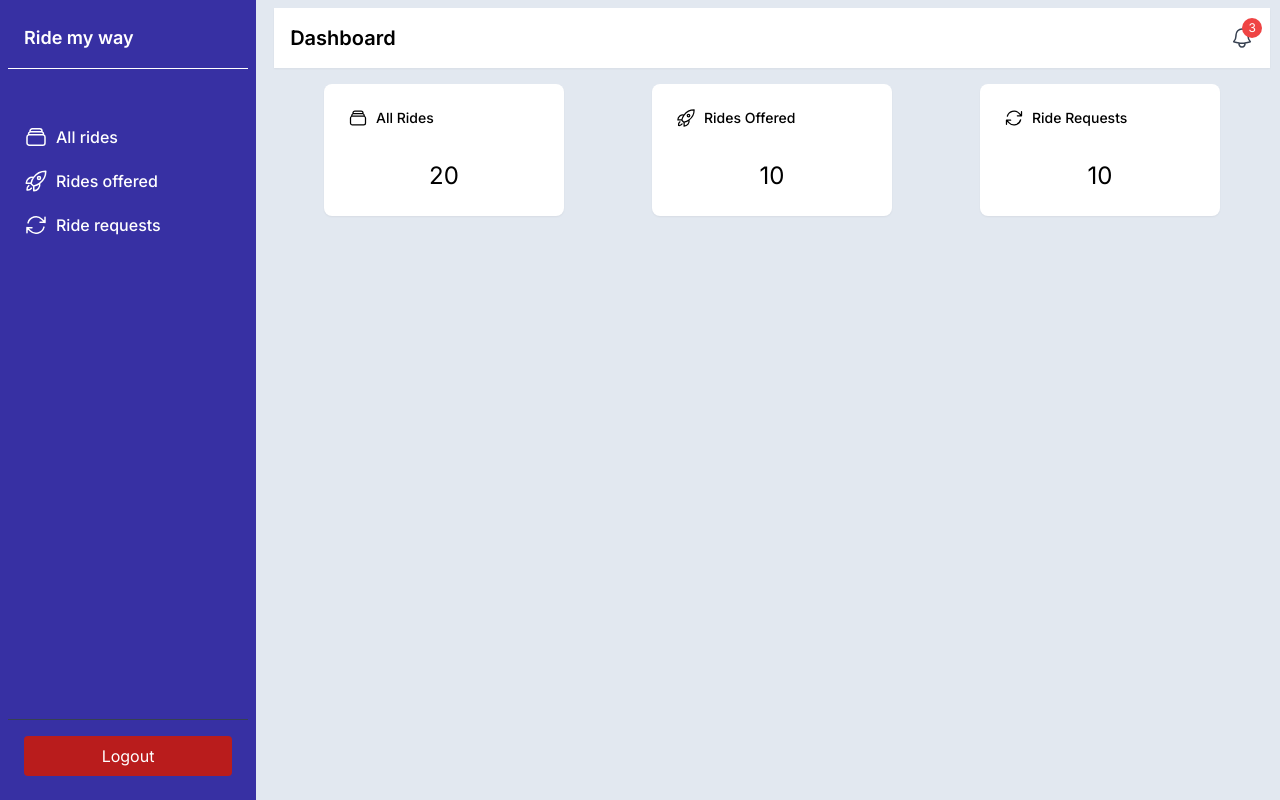
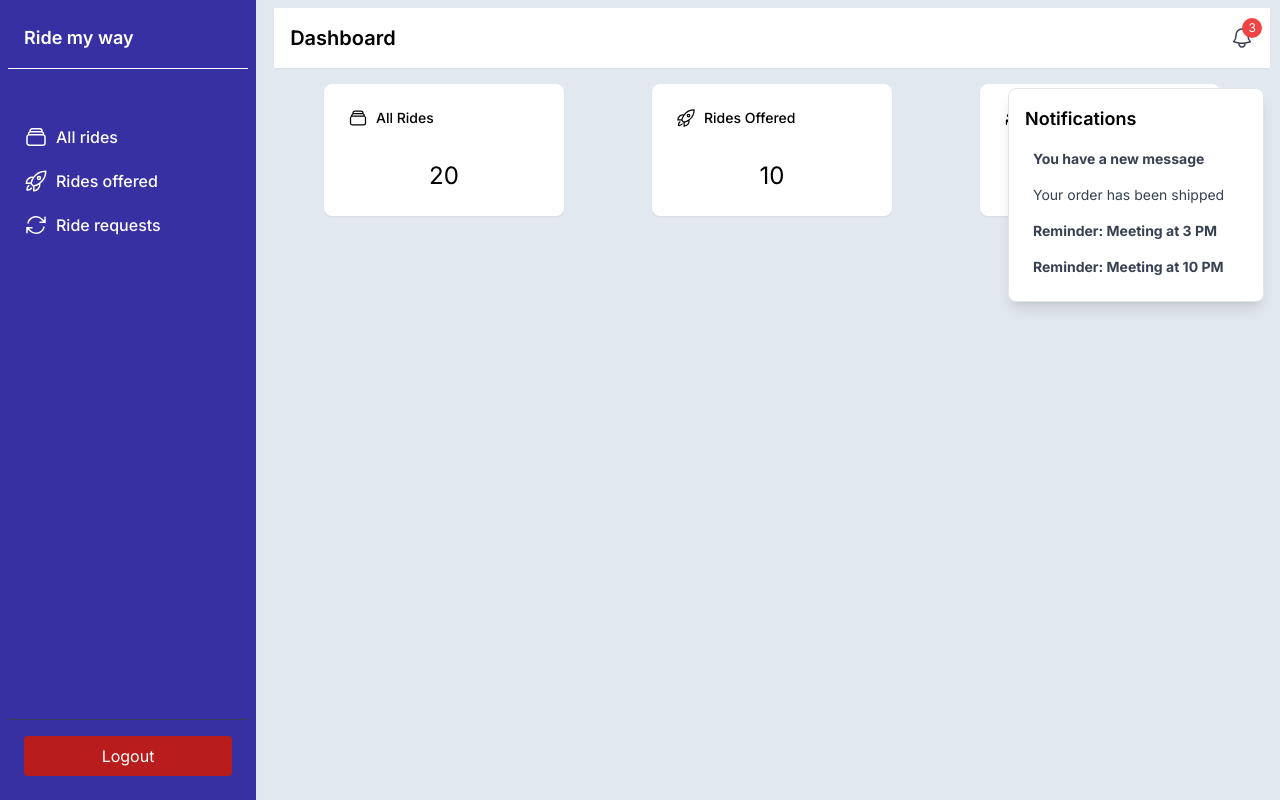
Before and after one commit to Xerrex/rmw-frontend, a Next.js app: page /dashboard in a window 1280 px wide. Both pictures are taken after a click on the icon 1241 px from the left and 38 px from the top of the page. Built offline with nearby package versions, Linux system fonts and the light colour scheme.

Commit message:
Adjust the notification panel

```diff
--- a/app/dashboard/layout.tsx
+++ b/app/dashboard/layout.tsx
@@ -1,13 +1,44 @@
+"use client"
+import React, { useState } from "react";
 import Sidenav from "./ui/sidenav";
 import Navbar from "./ui/navbar";
 
 
 export default function DashboardLayout({children}: {children: React.ReactNode}){
+  const [isNotificationOpen, setIsNotificationOpen] = useState(false);
+  const unreadNotifications = 3;
+
+  const notifications = [
+    { id: 1, text: 'You have a new message', read: false },
+    { id: 2, text: 'Your order has been shipped', read: true },
+    { id: 3, text: 'Reminder: Meeting at 3 PM', read: false },
+    { id: 3, text: 'Reminder: Meeting at 10 PM', read: false },
+  ];
+
+
   return(
     <div className="flex bg-slate-200">
       <Sidenav/>
       <div className="flex-1 flex flex-col">
-        <Navbar/>
+        <Navbar unreadNotifications={unreadNotifications}  isNotificationOpen={isNotificationOpen}
+        setIsNotificationOpen={setIsNotificationOpen}/>
+
+        {/* Notification Dropdown */}
+        {isNotificationOpen && (
+          <div className="absolute right-4 top-20 z-10 mt-2 w-64 bg-white border border-gray-200 rounded-lg shadow-lg">
+            <div className="p-4">
+              <h3 className="text-lg font-semibold mb-2 text-black">Notifications</h3>
+              <ul>
+                {notifications.map((notification) => (
+                  <li key={notification.id} className={`p-2 ${!notification.read ? 'font-bold' : ''}`}>
+                    <p className="text-sm text-gray-700">{notification.text}</p>
+                  </li>
+                ))}
+              </ul>
+            </div>
+          </div>
+        )}
+
         <div className="flex-1 p-4">{children}</div>
       </div>
     </div>
--- a/app/dashboard/ui/navbar.tsx
+++ b/app/dashboard/ui/navbar.tsx
@@ -1,12 +1,23 @@
+"use client"
 import React from "react";
 import { BellIcon } from '@heroicons/react/24/outline';
 
-function Navbar() {
-  const unreadNotifications = 3;
+type PropTypes ={
+  unreadNotifications: number;
+  isNotificationOpen: boolean;
+  setIsNotificationOpen: React.Dispatch<React.SetStateAction<boolean>>;
+}
+
+function Navbar({unreadNotifications, isNotificationOpen, setIsNotificationOpen}:PropTypes) {
+
+  const toggleNotifications = () => {
+    setIsNotificationOpen(!isNotificationOpen);
+  };
+
   return (
     <div className="bg-white shadow-sm p-4 flex items-center justify-between mt-2 mx-auto w-[98%]">
       <h1 className="text-xl font-semibold text-black">Dashboard</h1>
-      <div className="relative">
+      <div className="relative" onClick={toggleNotifications}>
         <BellIcon className="h-6 w-6 text-gray-700 cursor-pointer" />
         {/* Notification Badge */}
         {unreadNotifications > 0 && (
```
